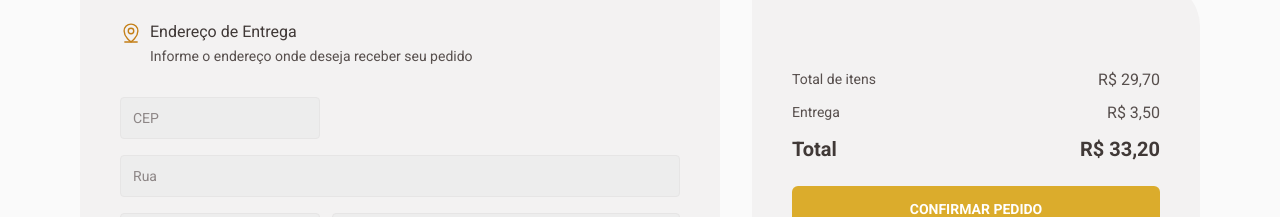
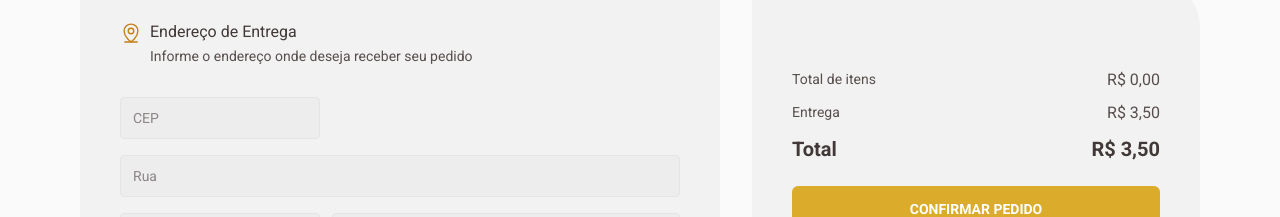
Before and after one commit to RafaelC77/ignite-react-coffee-delivery, a React (Vite) app: page /checkout in a window 1280 px wide. Shown: the part 201-418 px from the top of the page. Built offline with nearby package versions, Linux system fonts and the light colour scheme.

Commit message:
feat: display total price at checkout page

```diff
--- a/src/pages/Checkout/components/SelectedCoffees/index.tsx
+++ b/src/pages/Checkout/components/SelectedCoffees/index.tsx
@@ -1,6 +1,7 @@
 import { Minus, Plus, Trash } from "phosphor-react";
 import { useContext } from "react";
 import { CartContext } from "../../../../contexts/CartContext";
+import { formatPrice } from "../../../../utils/format";
 
 import {
   SelectedCoffeesInfo,
@@ -19,6 +20,19 @@ import {
 
 export function SelectedCoffees() {
   const { coffeeCart, updateCoffeeCart } = useContext(CartContext);
+
+  const formattedCart = coffeeCart.map((coffee) => {
+    return {
+      ...coffee,
+      subtotal: formatPrice(coffee.amount * 9.9),
+    };
+  });
+
+  const total = coffeeCart.reduce((sumTotal, coffee) => {
+    return sumTotal + coffee.amount * 9.9;
+  }, 0);
+
+  const totalWithFee = total + 3.5;
 
   function handleIncreaseCoffee(title: string) {
     const newCoffeeCart = [...coffeeCart];
@@ -60,7 +74,7 @@ export function SelectedCoffees() {
       <h2>Cafés selecionados</h2>
       <SelectedCoffeesCard>
         <ul>
-          {coffeeCart.map((coffee) => (
+          {formattedCart.map((coffee) => (
             <li key={coffee.title}>
               <img src={coffee.image_source} alt="" />
               <CoffeeInfo>
@@ -99,7 +113,7 @@ export function SelectedCoffees() {
                   </RemoveButton>
                 </ButtonContainer>
               </CoffeeInfo>
-              <Price>R$ 9,90</Price>
+              <Price>{coffee.subtotal}</Price>
             </li>
           ))}
         </ul>
@@ -107,7 +121,7 @@ export function SelectedCoffees() {
         <CheckoutSummary>
           <div>
             <span>Total de itens</span>
-            <TotalItensPrice>R$ 29,70</TotalItensPrice>
+            <TotalItensPrice>{formatPrice(total)}</TotalItensPrice>
           </div>
           <div>
             <span>Entrega</span>
@@ -116,7 +130,7 @@ export function SelectedCoffees() {
 
           <TotalPrice>
             <span>Total</span>
-            <span>R$ 33,20</span>
+            <span>{formatPrice(totalWithFee)}</span>
           </TotalPrice>
         </CheckoutSummary>
 
--- /dev/null
+++ b/src/utils/format.ts
@@ -0,0 +1,4 @@
+export const { format: formatPrice } = new Intl.NumberFormat("pt-br", {
+  style: "currency",
+  currency: "BRL",
+});
```
